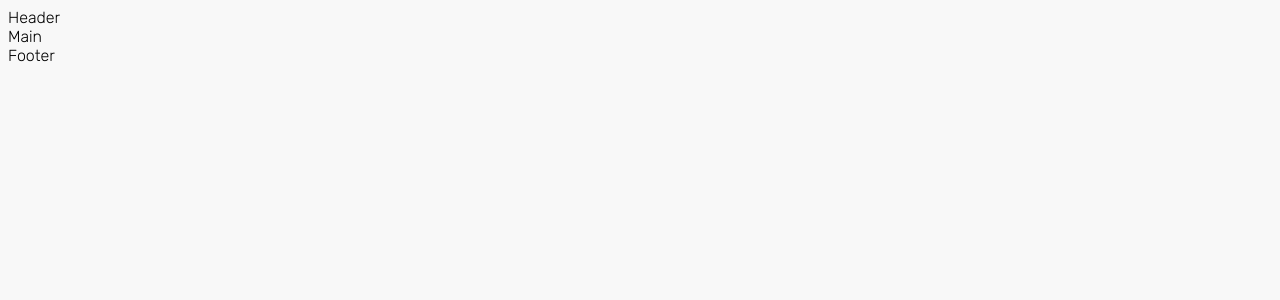
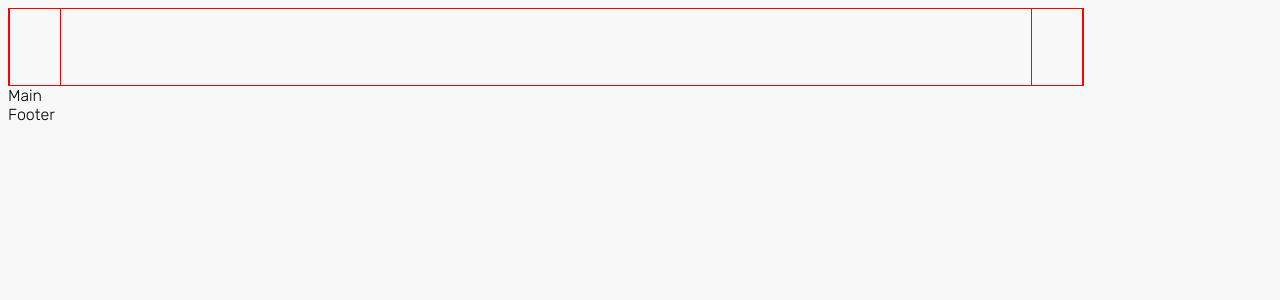
Before and after one commit to RafaelSampaioMoura/portfolio, a React (Vite) app in the folder personal-portfolio/: page / in a window 1280 px wide. Shown: the top 300 px of the page. Built offline with nearby package versions, Linux system fonts and the light colour scheme.

Commit message:
Positioning of header

```diff
--- a/personal-portfolio/src/index.css
+++ b/personal-portfolio/src/index.css
@@ -2,3 +2,32 @@ body {
   font-family: "Rubik", sans-serif;
   background-color: #f8f8f8;
 }
+
+#root {
+  display: flex;
+  flex-direction: column;
+  justify-content: center;
+  align-content: center;
+}
+
+.header {
+  border: red 1px solid;
+  height: 76px;
+  width: 85%;
+  display: flex;
+  flex-direction: row;
+  justify-content: space-between;
+  align-items: center;
+}
+
+.icon {
+  border: red 1px solid;
+  height: 76px;
+  width: 50px;
+}
+
+.links {
+  border: red 1px solid;
+  height: 76px;
+  width: 50px;
+}
--- a/personal-portfolio/src/main_page/Header.jsx
+++ b/personal-portfolio/src/main_page/Header.jsx
@@ -2,7 +2,10 @@ import React from 'react'
 
 function Header() {
   return (
-    <div>Header</div>
+    <div className='header'>
+      <div className='icon'></div>
+      <div className='links'></div>
+    </div>
   )
 }
 
--- a/personal-portfolio/src/main_page/MainPage.jsx
+++ b/personal-portfolio/src/main_page/MainPage.jsx
@@ -5,11 +5,11 @@ import Footer from "./Footer";
 
 function MainPage() {
   return (
-    <div>
+    <>
       <Header />
       <Main />
       <Footer />
-    </div>
+    </>
   )
 }
 
```
Also changed, not shown: personal-portfolio/src/assets/download.svg (added).
